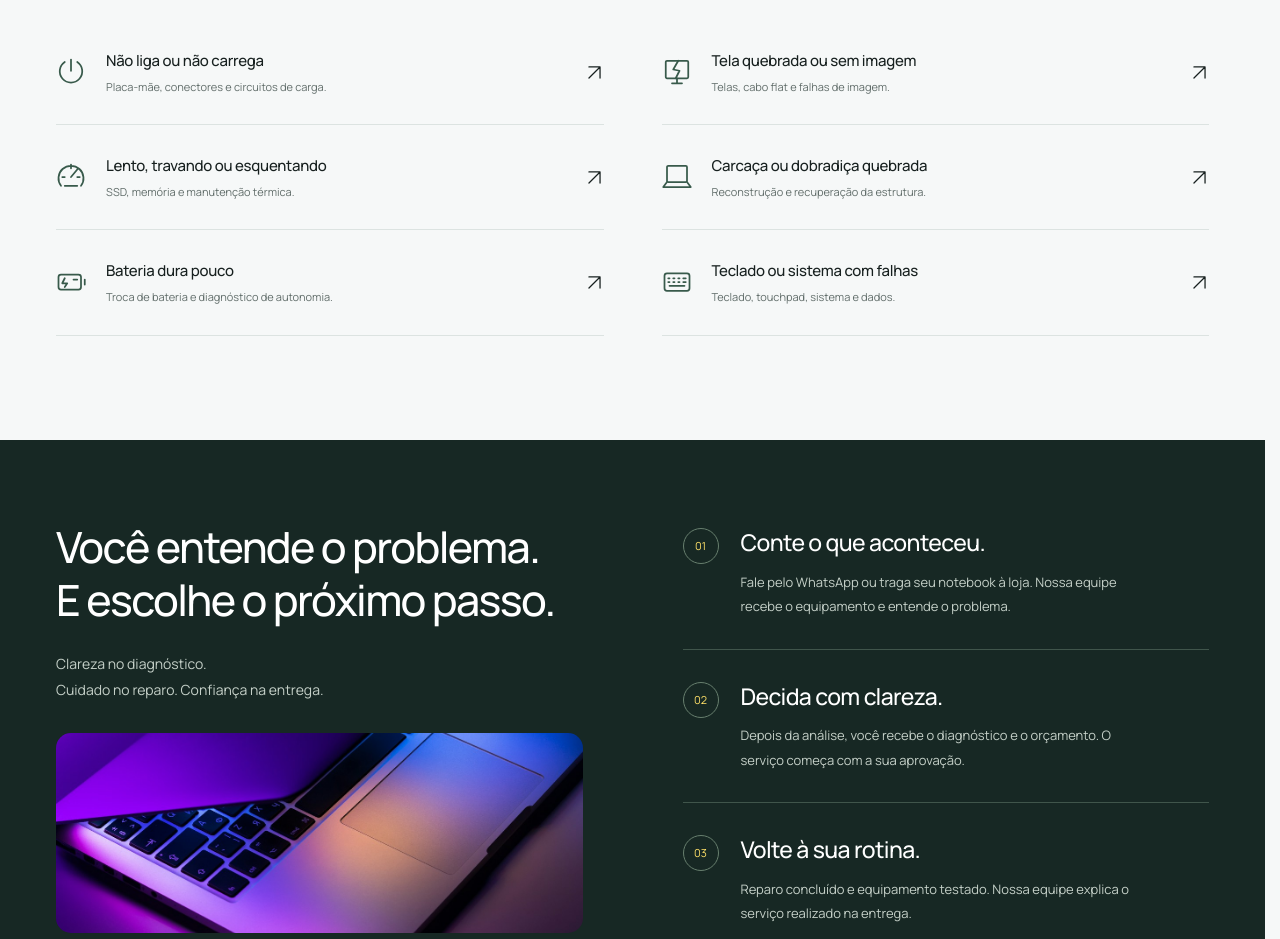
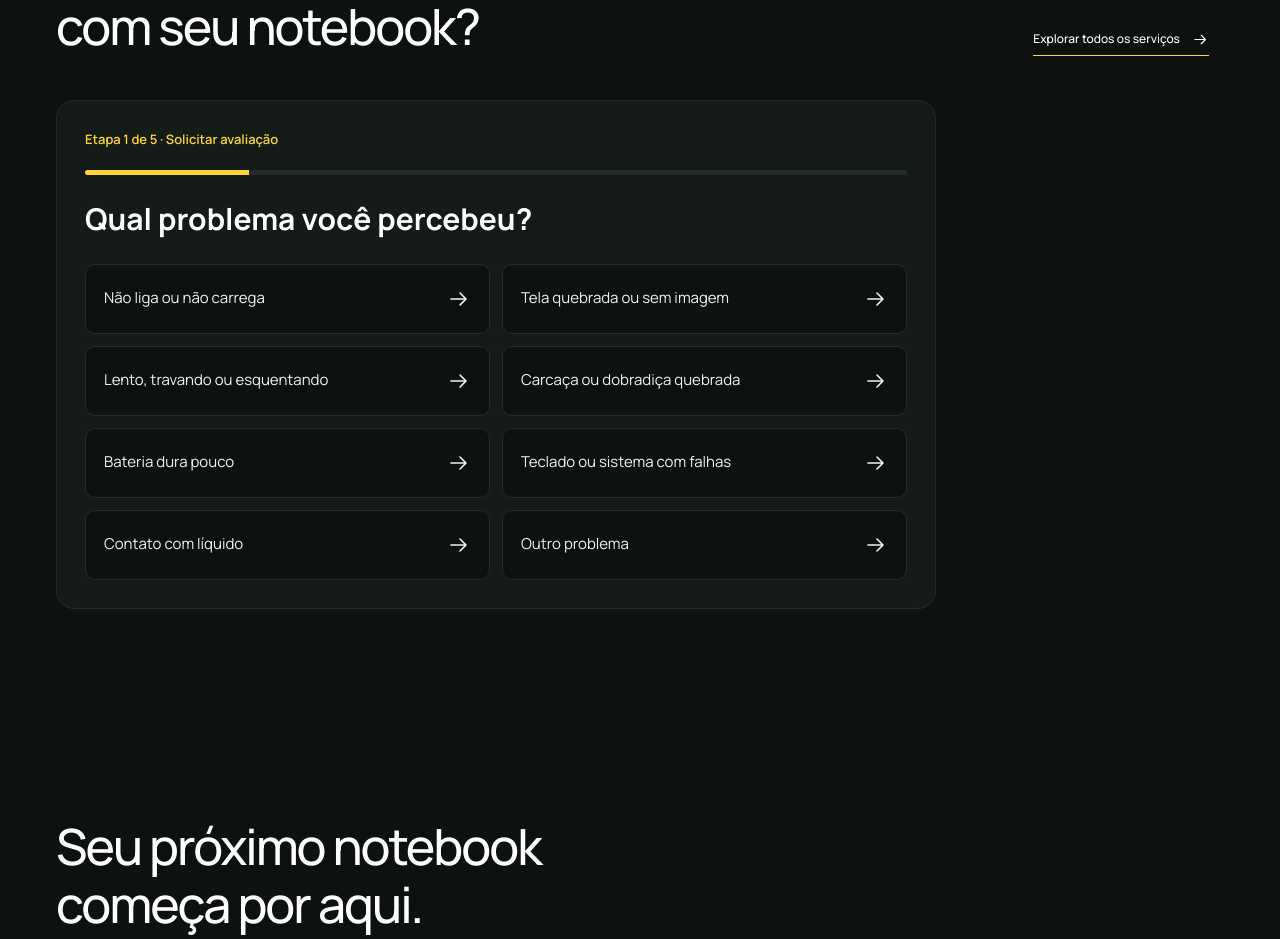
Before and after one commit to atendimentoactionsolutions-web/resolve-notebook, a React (Vite) app: page / in a window 1280 px wide. Shown: the part 1053-1992 px from the top of the page. Built offline with nearby package versions, Linux system fonts and the light colour scheme.

Commit message:
feat: adiciona ServiceQuiz e atualiza Home e responsividade

```diff
--- a/src/components/Home.jsx
+++ b/src/components/Home.jsx
@@ -3,6 +3,7 @@ import { FULL_SERVICES_CATALOG } from '../data/siteConfig';
 import useScrollReveal from '../hooks/useScrollReveal';
 import { getRepairQuestions, buildRepairMessage } from '../data/repairQuestions';
 import GoogleReviews from './GoogleReviews';
+import ServiceQuiz from './ServiceQuiz';
 
 const issueNames = [
   'Não liga ou não carrega',
@@ -51,7 +52,7 @@ export default function Home({ onNavigate }) {
     const profile = new URLSearchParams(window.location.search).get('perfil');
     return Object.keys(useContent).find(key => key.toLowerCase() === profile?.toLowerCase()) || 'Trabalho';
   });
-  const [isDark, setIsDark] = useState(() => localStorage.getItem('resolve_theme') === 'dark');
+  const [isDark, setIsDark] = useState(() => localStorage.getItem('resolve_theme') !== 'light');
 
   // Modo Escuro discreto e persistente
   useEffect(() => {
@@ -361,9 +362,9 @@ export default function Home({ onNavigate }) {
         <section className="hero wrap" id="inicio">
           <div className="hero-copy">
             <p className="hero-context">Assistência especializada na Santa Ifigênia</p>
-            <h1>Mais vida para<br/>o seu notebook.</h1>
+            <h1>Assistência especializada<br/>para o seu notebook.</h1>
             <p className="hero-intro">
-              Reparos, upgrades e notebooks revisados. A solução começa com um diagnóstico claro e uma boa conversa.
+              Reparos, upgrades e notebooks revisados. Diagnóstico preciso e atendimento transparente para você escolher a melhor solução.
             </p>
             <div className="hero-actions">
               <button className="button button-yellow" onClick={() => openRepairModal()}>
@@ -417,105 +418,8 @@ export default function Home({ onNavigate }) {
             </div>
           </div>
 
-          <div className="service-list">
-            <button className="service-row" onClick={() => openRepairModal('Não liga ou não carrega')}>
-              <svg className="service-icon" aria-hidden="true"><use href="#power"/></svg>
-              <span>
-                <strong>Não liga ou não carrega</strong>
-                <small>Placa-mãe, conectores e circuitos de carga.</small>
-              </span>
-              <svg className="service-arrow" aria-hidden="true"><use href="#arrow"/></svg>
-            </button>
+          <ServiceQuiz />
 
-            <button className="service-row" onClick={() => openRepairModal('Tela quebrada ou sem imagem')}>
-              <svg className="service-icon" aria-hidden="true"><use href="#screen"/></svg>
-              <span>
-                <strong>Tela quebrada ou sem imagem</strong>
-                <small>Telas, cabo flat e falhas de imagem.</small>
-              </span>
-              <svg className="service-arrow" aria-hidden="true"><use href="#arrow"/></svg>
-            </button>
-
-            <button className="service-row" onClick={() => openRepairModal('Lento, travando ou esquentando')}>
-              <svg className="service-icon" aria-hidden="true"><use href="#speed"/></svg>
-              <span>
-                <strong>Lento, travando ou esquentando</strong>
-                <small>SSD, memória e manutenção térmica.</small>
-              </span>
-              <svg className="service-arrow" aria-hidden="true"><use href="#arrow"/></svg>
-            </button>
-
-            <button className="service-row" onClick={() => openRepairModal('Carcaça ou dobradiça quebrada')}>
-              <svg className="service-icon" aria-hidden="true"><use href="#laptop"/></svg>
-              <span>
-                <strong>Carcaça ou dobradiça quebrada</strong>
-                <small>Reconstrução e recuperação da estrutura.</small>
-              </span>
-              <svg className="service-arrow" aria-hidden="true"><use href="#arrow"/></svg>
-            </button>
-
-            <button className="service-row" onClick={() => openRepairModal('Bateria dura pouco')}>
-              <svg className="service-icon" aria-hidden="true"><use href="#battery"/></svg>
-              <span>
-                <strong>Bateria dura pouco</strong>
-                <small>Troca de bateria e diagnóstico de autonomia.</small>
-              </span>
-              <svg className="service-arrow" aria-hidden="true"><use href="#arrow"/></svg>
-            </button>
-
-            <button className="service-row" onClick={() => openRepairModal('Teclado ou sistema com falhas')}>
-              <svg className="service-icon" aria-hidden="true"><use href="#keyboard"/></svg>
-              <span>
-                <strong>Teclado ou sistema com falhas</strong>
-                <small>Teclado, touchpad, sistema e dados.</small>
-              </span>
-              <svg className="service-arrow" aria-hidden="true"><use href="#arrow"/></svg>
-            </button>
-          </div>
-
-        </section>
-
-        {/* Section: Como Funciona */}
-        <section className="process" id="como-funciona">
-          <div className="wrap process-grid">
-            <div className="process-intro">
-              <h2>Você entende o problema.<br/>E escolhe o próximo passo.</h2>
-              <p>Clareza no diagnóstico.<br/>Cuidado no reparo. Confiança na entrega.</p>
-              <div className="process-image">
-                <img
-                  src="/assets/notebook-detail.jpg"
-                  alt="Notebook visto de cima sobre uma mesa"
-                  width="1200"
-                  height="960"
-                  loading="lazy"
-                />
-              </div>
-            </div>
-
-            <ol className="steps">
-              <li>
-                <span>01</span>
-                <div>
-                  <h3>Conte o que aconteceu.</h3>
-                  <p>Fale pelo WhatsApp ou traga seu notebook à loja. Nossa equipe recebe o equipamento e entende o problema.</p>
-                </div>
-              </li>
-              <li>
-                <span>02</span>
-                <div>
-                  <h3>Decida com clareza.</h3>
-                  <p>Depois da análise, você recebe o diagnóstico e o orçamento. O serviço começa com a sua aprovação.</p>
-                </div>
-              </li>
-              <li>
-                <span>03</span>
-                <div>
-                  <h3>Volte à sua rotina.</h3>
-                  <p>Reparo concluído e equipamento testado. Nossa equipe explica o serviço realizado na entrega.</p>
-                </div>
-              </li>
-            </ol>
-          </div>
         </section>
 
         {/* Section: Notebooks / Perfis de Uso */}
@@ -600,10 +504,10 @@ export default function Home({ onNavigate }) {
             <svg aria-hidden="true"><use href="#case"/></svg>
           </div>
           <div>
-            <p className="eyebrow">Atendimento para empresas</p>
-            <h2>Sua equipe trabalha.<br/>A gente cuida dos notebooks.</h2>
+            <p className="eyebrow">Atendimento corporativo</p>
+            <h2>Assistência técnica especializada<br/>para notebooks da sua empresa.</h2>
             <p>
-              Manutenção preventiva, reparos e upgrades para os equipamentos da sua empresa. Atendimento alinhado à sua necessidade.
+              Manutenção preventiva, reparos e upgrades para apoiar a produtividade da sua equipe. Diagnóstico claro e soluções adequadas às necessidades da sua operação.
             </p>
             <a
               className="text-link"
@@ -611,7 +515,7 @@ export default function Home({ onNavigate }) {
               target="_blank"
               rel="noopener noreferrer"
             >
-              Conversar sobre minha empresa <svg aria-hidden="true"><use href="#arrow"/></svg>
+              Solicitar atendimento corporativo <svg aria-hidden="true"><use href="#arrow"/></svg>
             </a>
           </div>
         </section>
--- /dev/null
+++ b/src/components/ServiceQuiz.jsx
@@ -0,0 +1,67 @@
+import { useRef, useState } from 'react';
+import { buildRepairMessage, getRepairQuestions } from '../data/repairQuestions';
+
+const issues = ['Não liga ou não carrega', 'Tela quebrada ou sem imagem', 'Lento, travando ou esquentando', 'Carcaça ou dobradiça quebrada', 'Bateria dura pouco', 'Teclado ou sistema com falhas', 'Contato com líquido', 'Outro problema'];
+
+export default function ServiceQuiz() {
+  const [step, setStep] = useState(0);
+  const [issue, setIssue] = useState('');
+  const [answers, setAnswers] = useState({});
+  const [brand, setBrand] = useState('');
+  const [model, setModel] = useState('');
+  const heading = useRef(null);
+  const questions = getRepairQuestions(issue);
+  const finalStep = questions.length + 1;
+  const question = questions[step - 1];
+  const advance = (next) => {
+    setStep(next);
+    requestAnimationFrame(() => heading.current?.focus());
+  };
+
+  return (
+    <div className="service-quiz">
+      <p className="eyebrow" aria-live="polite">Etapa {step + 1} de {finalStep + 1} · Solicitar avaliação</p>
+      <progress className="quiz-progress" value={step + 1} max={finalStep + 1} aria-label="Progresso do atendimento" />
+      <h3 ref={heading} tabIndex={-1}>{step === 0 ? 'Qual problema você percebeu?' : step === finalStep ? 'Para finalizar, qual é o seu notebook?' : question.label}</h3>
+      {step < finalStep ? (
+        <div className="quiz-options">
+          {(step === 0 ? issues : question.options).map(option => (
+            <button key={option} type="button" onClick={() => {
+              if (step === 0) {
+                setIssue(option);
+                setAnswers({});
+              } else {
+                setAnswers(previous => ({ ...previous, [question.id]: option }));
+              }
+              advance(step + 1);
+            }}>
+              {option}<svg aria-hidden="true"><use href="#right" /></svg>
+            </button>
+          ))}
+        </div>
+      ) : (
+        <form onSubmit={event => {
+          event.preventDefault();
+          const message = buildRepairMessage({ issue, brand, model, answers });
+          window.open(`https://wa.me/5511988095982?text=${encodeURIComponent(message)}`, '_blank', 'noopener,noreferrer');
+        }}>
+          <p className="selected-issue">{issue}</p>
+          <div className="field-grid">
+            <label>Marca
+              <select required value={brand} onChange={event => setBrand(event.target.value)}>
+                <option value="">Selecione a marca</option>
+                {['Dell', 'Lenovo', 'Asus', 'Acer', 'HP', 'Samsung', 'Apple / MacBook', 'Avell', 'Outra / não sei'].map(value => <option key={value}>{value}</option>)}
+              </select>
+            </label>
+            <label>Modelo <span>(opcional)</span>
+              <input value={model} onChange={event => setModel(event.target.value)} maxLength={100} placeholder="Ex.: Dell Inspiron 15" />
+            </label>
+          </div>
+          <button className="button button-yellow" type="submit">Solicitar avaliação <svg aria-hidden="true"><use href="#arrow" /></svg></button>
+          <p className="dialog-footnote">Confira e envie suas respostas no WhatsApp para falar com a equipe.</p>
+        </form>
+      )}
+      {step > 0 && <button type="button" className="back-button" onClick={() => advance(step - 1)}>← Voltar</button>}
+    </div>
+  );
+}
--- a/src/responsive.css
+++ b/src/responsive.css
@@ -1,4 +1,20 @@
 /* Shared sizing and interaction rules, loaded after the original theme. */
+.service-quiz { max-width: 880px; padding: 28px; border: 1px solid var(--line); border-radius: 18px; background: var(--white); }
+.service-quiz h3 { margin: 24px 0; font-size: clamp(22px, 3vw, 30px); line-height: 1.35; }
+.quiz-progress { display: block; width: 100%; height: 5px; accent-color: #c8a000; border: 0; border-radius: 5px; overflow: hidden; }
+.quiz-progress::-webkit-progress-bar { background: var(--line); }
+.quiz-progress::-webkit-progress-value { background: var(--yellow); }
+.quiz-progress::-moz-progress-bar { background: var(--yellow); }
+.quiz-options { display: grid; grid-template-columns: repeat(2, minmax(0, 1fr)); gap: 12px; }
+.quiz-options button { display: flex; align-items: center; justify-content: space-between; gap: 16px; text-align: left; padding: 18px; min-height: 70px; background: var(--paper); color: var(--ink); border: 1px solid var(--line); border-radius: 10px; line-height: 1.5; }
+.quiz-options button:hover { border-color: #b18c00; }
+.service-quiz .back-button { display: block; margin: 24px 0 0; }
+.service-quiz .button-yellow { white-space: normal; }
+@media (max-width: 600px) {
+  .service-quiz { padding: 20px; }
+  .quiz-options { grid-template-columns: 1fr; }
+  .service-quiz .button-yellow { width: 100%; }
+}
 html {
   scrollbar-gutter: stable;
   -webkit-text-size-adjust: 100%;
@@ -11,6 +27,8 @@ html {
 
 .header nav > a { white-space: nowrap; }
 .header nav .header-cta { color: var(--white); }
+body.dark-mode .header nav .header-cta { color: #17201f; }
+body.dark-mode .header nav .header-cta:hover { background: #dce3e1; }
 .header-actions { flex-shrink: 0; }
 .floating-chat svg { display: block; width: 26px; height: 26px; }
 .button { max-width: 100%; }
```
